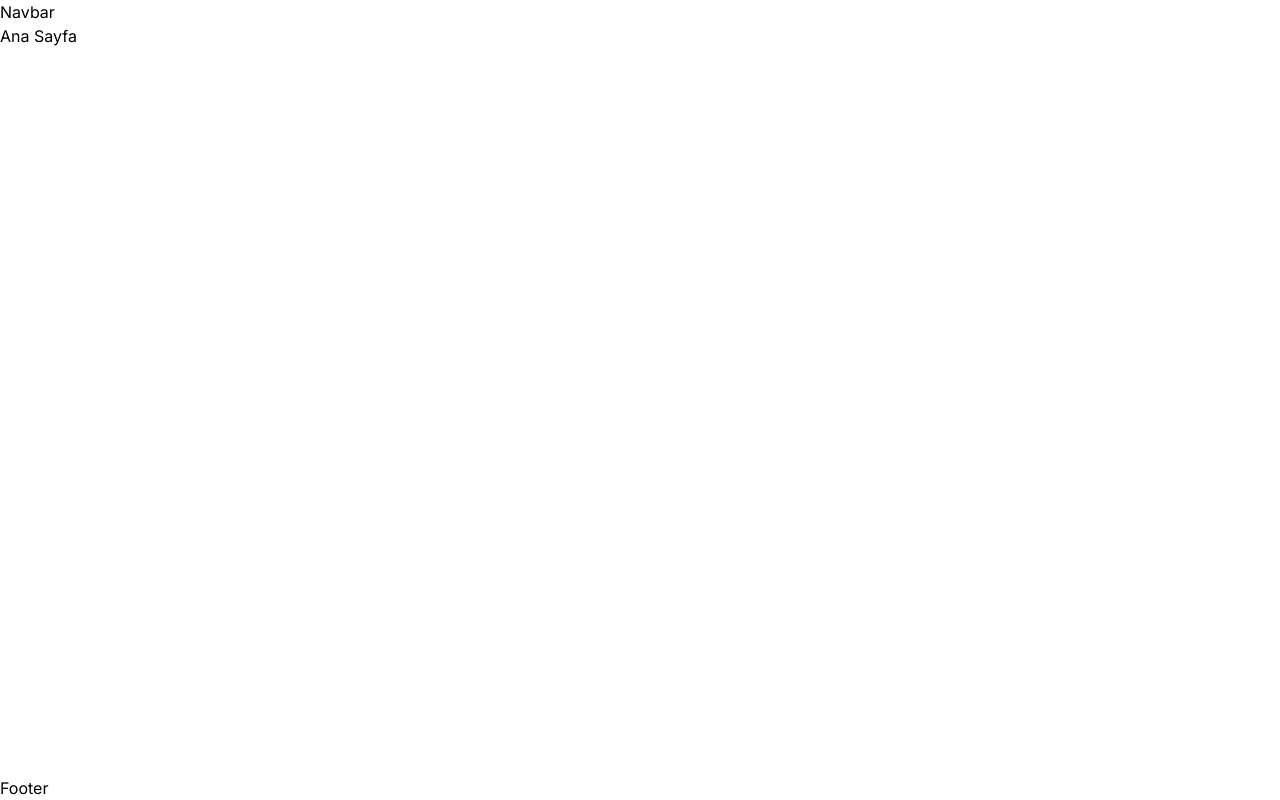
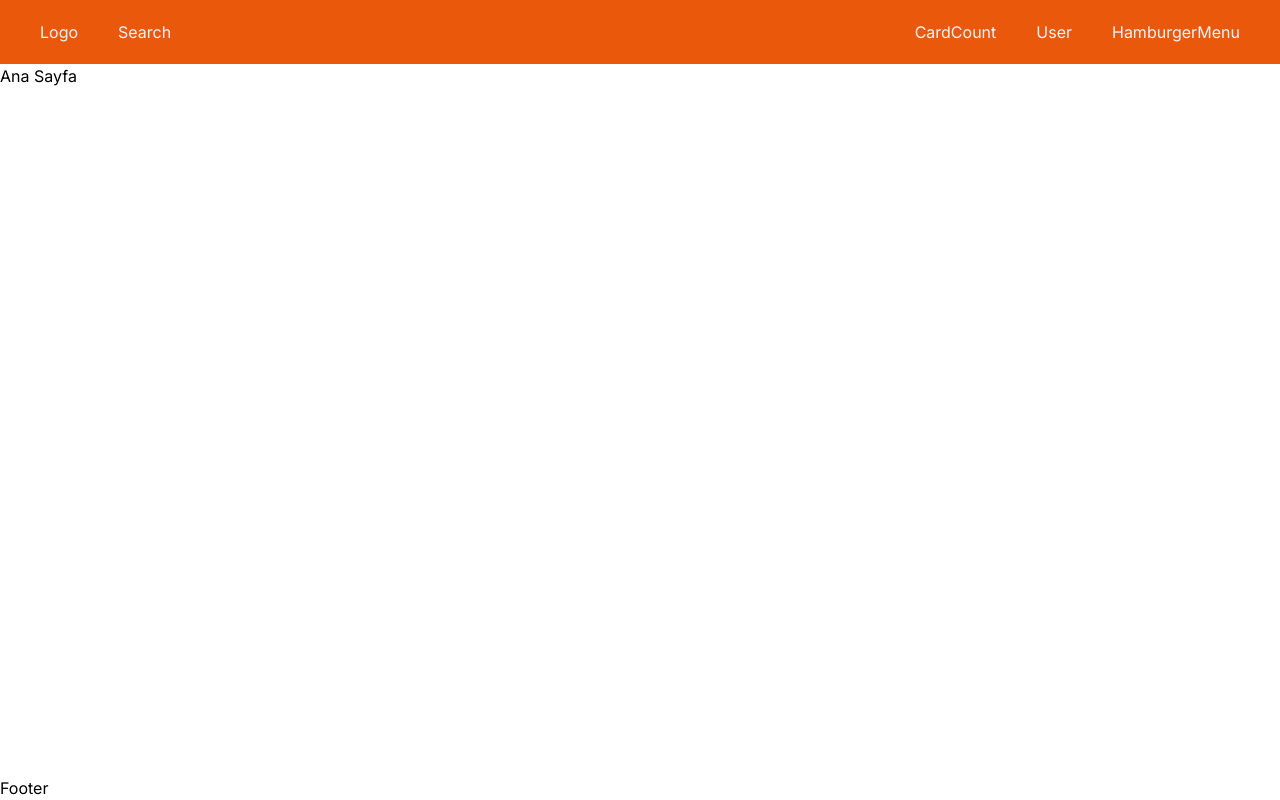
Before and after one commit to hakanduyar/eticaret, a Next.js app: page / in a window 1280 px wide. Built offline with nearby package versions, Linux system fonts and the light colour scheme.

Commit message:
"Updated Navbar component and imported components with PascalCase names in layout.tsx"

```diff
--- /dev/null
+++ b/app/components/navbar/CardCount.tsx
@@ -0,0 +1,5 @@
+const CardCount = () => {
+  return <div>CardCount</div>;
+};
+
+export default CardCount;
--- /dev/null
+++ b/app/components/navbar/HamburgerMenu.tsx
@@ -0,0 +1,5 @@
+const HamburgerMenu = () => {
+  return <div>HamburgerMenu</div>;
+};
+
+export default HamburgerMenu;
--- /dev/null
+++ b/app/components/navbar/Logo.tsx
@@ -0,0 +1,5 @@
+const Logo = () => {
+  return <div>Logo</div>;
+};
+
+export default Logo;
--- a/app/components/navbar/Navbar.tsx
+++ b/app/components/navbar/Navbar.tsx
@@ -1,5 +1,19 @@
+import CardCount from "./CardCount";
+import HamburgerMenu from "./HamburgerMenu";
+import Logo from "./Logo";
+import Search from "./Search";
+import User from "./User";
+
 const Navbar = () => {
-  return <div>Navbar</div>;
+  return (
+    <div className="flex items-center justify-between gap-3 md:gap-10 px-3 md:px-10 h-16 bg-orange-600 text-slate-100">
+      <Logo />
+      <Search />
+      <CardCount />
+      <User />
+      <HamburgerMenu />
+    </div>
+  );
 };
 
 export default Navbar;
--- /dev/null
+++ b/app/components/navbar/Search.tsx
@@ -0,0 +1,5 @@
+const Search = () => {
+  return <div className="flex flex-1">Search</div>;
+};
+
+export default Search;
--- /dev/null
+++ b/app/components/navbar/User.tsx
@@ -0,0 +1,5 @@
+const User = () => {
+  return <div>User</div>;
+};
+
+export default User;
--- a/app/layout.tsx
+++ b/app/layout.tsx
@@ -1,8 +1,8 @@
 import type { Metadata } from "next";
 import { Inter } from "next/font/google";
 import "./globals.css";
-import Navbar from "./components/navbar/navbar";
-import Footer from "./components/footer/footer";
+import Navbar from "./components/navbar/Navbar";
+import Footer from "./components/footer/Footer";
 
 const inter = Inter({ subsets: ["latin"] });
 
```
